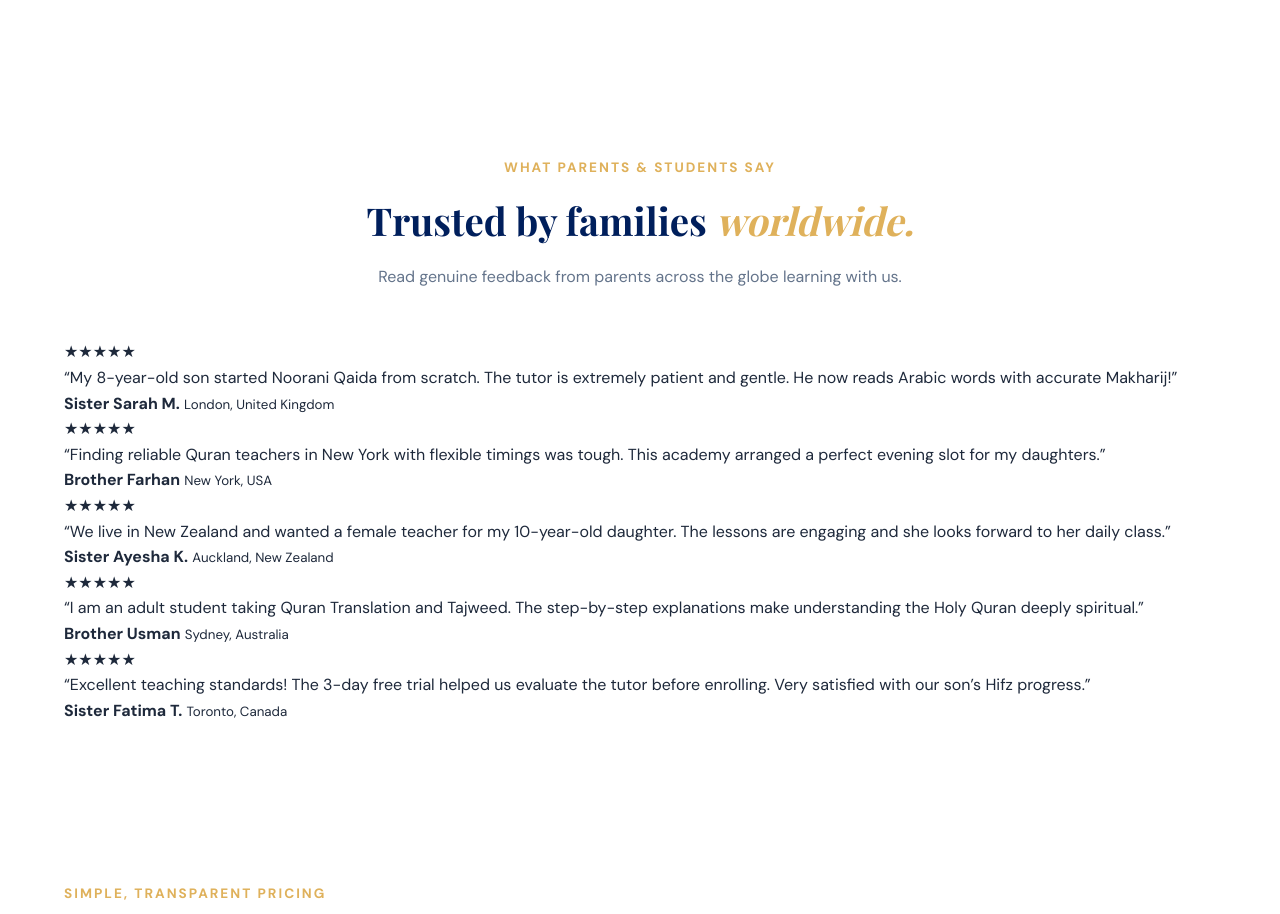
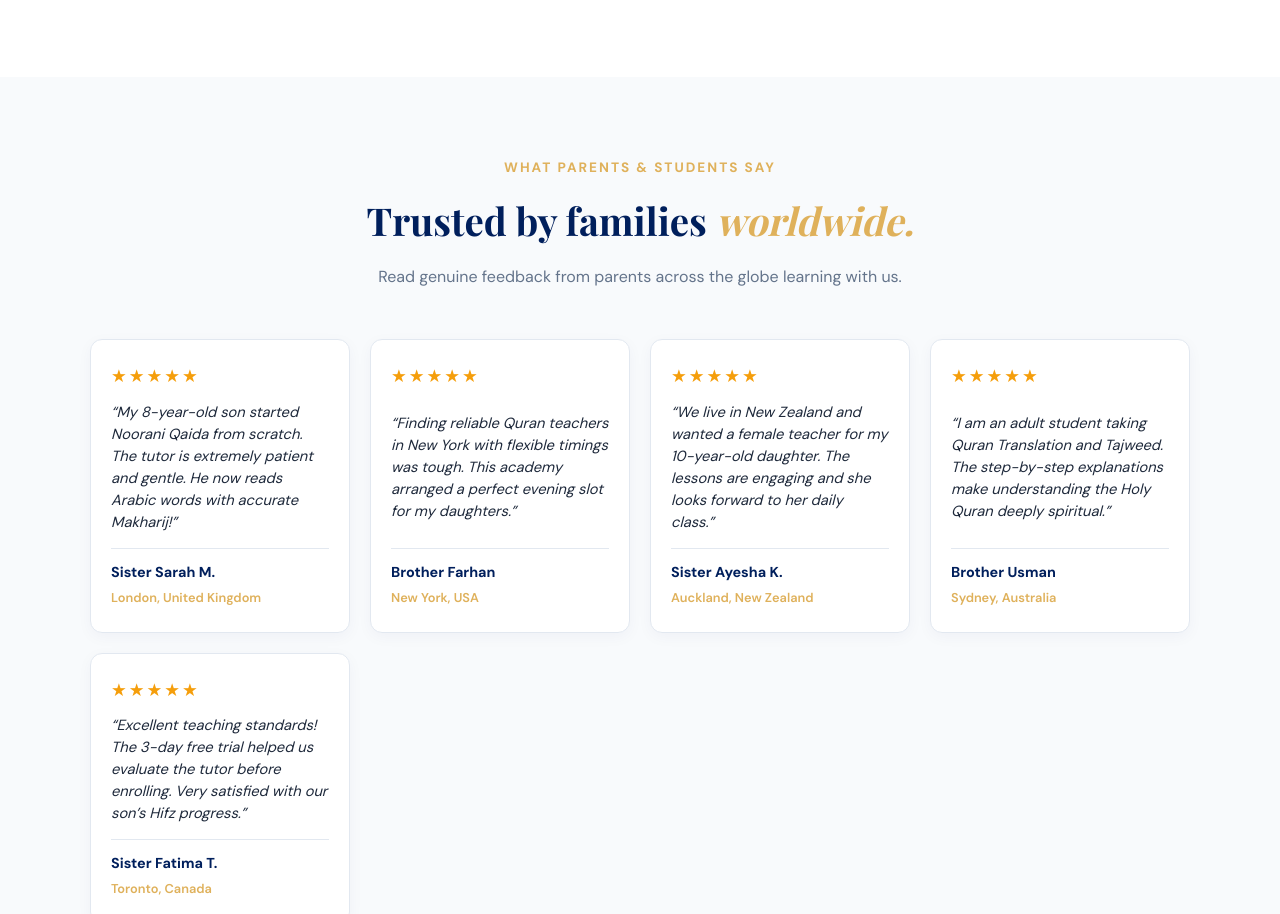
Before and after one commit to khurramabbasoffical/the-best-online-islamic-center, a plain HTML site: page index.html in a window 1280 px wide. Shown: the part 6060-6974 px from the top of the page. Drawn offline with nearby package versions, Linux system fonts and the light colour scheme.

Commit message:
Update styles.css

```diff
--- a/styles.css
+++ b/styles.css
@@ -1090,3 +1090,79 @@ footer {
   transform: translateY(-3px) !important;
   box-shadow: 0 8px 20px rgba(0, 0, 0, 0.15) !important;
 }
+/* ==========================================================================
+   COMPACT TESTIMONIAL CARDS (MOBILE-FRIENDLY)
+   ========================================================================== */
+.reviews-section {
+  background: var(--bg-light);
+}
+
+.reviews-grid {
+  display: grid;
+  grid-template-columns: repeat(auto-fit, minmax(260px, 1fr));
+  gap: 20px;
+  max-width: 1100px;
+  margin: 0 auto;
+}
+
+.review-card {
+  background: #ffffff;
+  border: 1px solid var(--border);
+  border-radius: var(--radius);
+  padding: 22px 20px;
+  display: flex;
+  flex-direction: column;
+  justify-content: space-between;
+  box-shadow: 0 4px 15px rgba(0, 31, 92, 0.04);
+  transition: transform 0.3s ease, box-shadow 0.3s ease;
+}
+
+.review-card:hover {
+  transform: translateY(-5px);
+  box-shadow: 0 10px 25px rgba(0, 31, 92, 0.1);
+  border-color: var(--gold);
+}
+
+.review-card .stars {
+  color: #f59e0b;
+  font-size: 1.1rem;
+  margin-bottom: 10px;
+  letter-spacing: 2px;
+}
+
+.review-card p {
+  color: var(--text-dark);
+  font-size: 0.92rem;
+  line-height: 1.5;
+  margin-bottom: 15px;
+  font-style: italic;
+}
+
+.reviewer-info {
+  border-top: 1px solid var(--border);
+  padding-top: 12px;
+}
+
+.reviewer-info b {
+  display: block;
+  font-size: 0.9rem;
+  color: var(--primary);
+}
+
+.reviewer-info small {
+  color: var(--gold);
+  font-weight: 600;
+  font-size: 0.8rem;
+}
+
+/* Mobile Fine-Tuning */
+@media (max-width: 600px) {
+  .reviews-grid {
+    grid-template-columns: 1fr;
+    gap: 15px;
+  }
+
+  .review-card {
+    padding: 18px 16px;
+  }
+}
```
